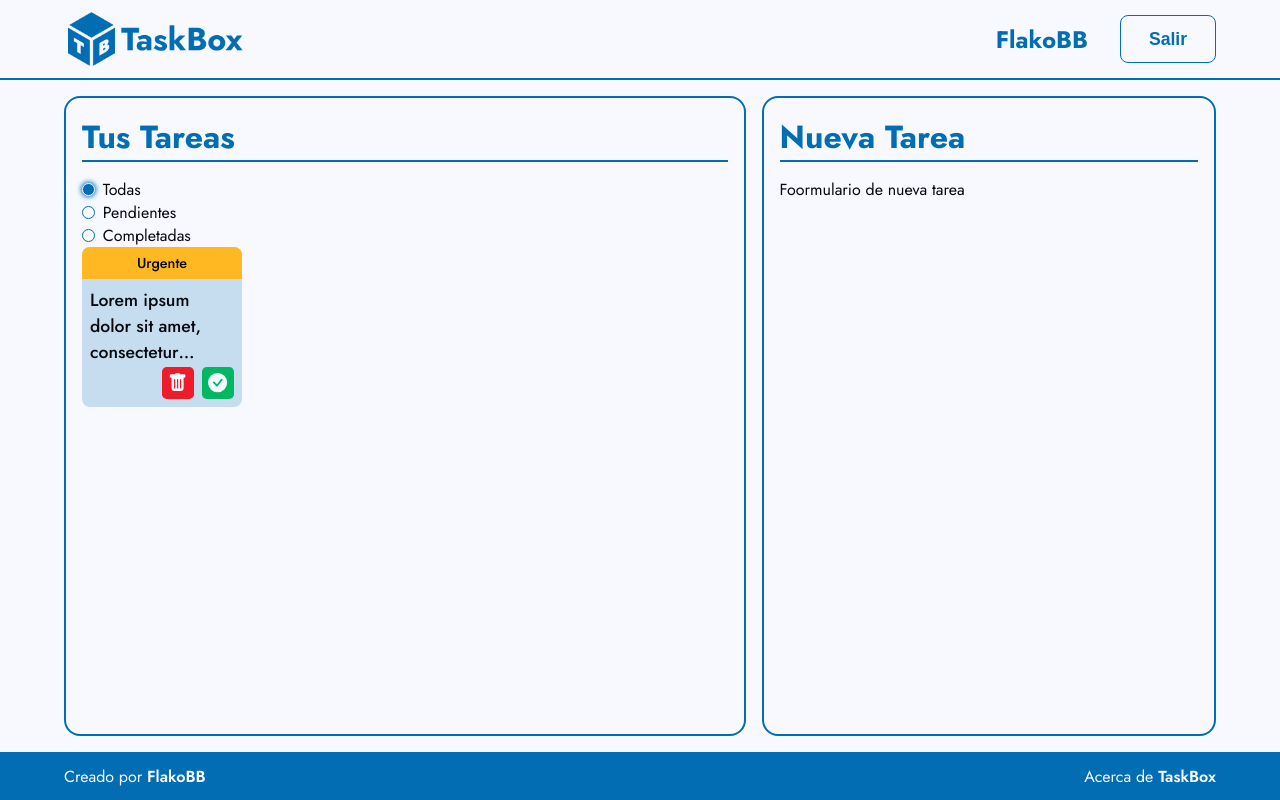
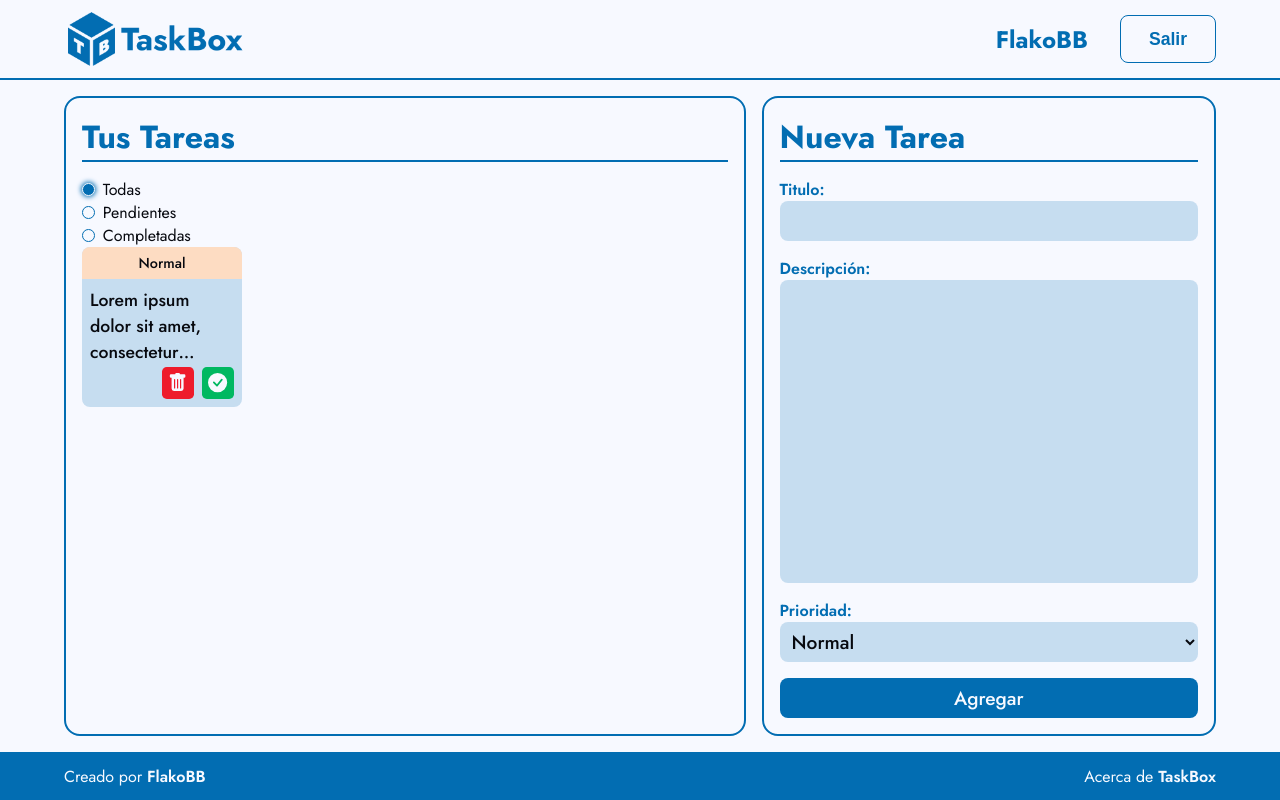
Before and after one commit to FlakoBB/taskbox, a Next.js app: page / in a window 1280 px wide. Built offline with nearby package versions, Linux system fonts and the light colour scheme.

Commit message:
new component: NewTaskForm

```diff
--- a/src/app/page.jsx
+++ b/src/app/page.jsx
@@ -6,6 +6,7 @@ import Footer from '@/components/pure/Footer'
 import Task from '@/components/pure/Task'
 import Radio from '@/components/pure/Radio'
 import { useState } from 'react'
+import NewTaskForm from '@/components/forms/newTaskForm'
 
 export default function Home () {
   const [filter, setFilter] = useState('all')
@@ -25,7 +26,7 @@ export default function Home () {
           <Task />
         </SectionContainer>
         <SectionContainer title='Nueva Tarea'>
-          Foormulario de nueva tarea
+          <NewTaskForm />
         </SectionContainer>
       </main>
       <Footer />
--- a/src/components/SectionContainer.jsx
+++ b/src/components/SectionContainer.jsx
@@ -1,7 +1,7 @@
 import PropTypes from 'prop-types'
 import styles from '@/styles/sectionContainer.module.scss'
 
-const SectionContainer = ({ title, children, danger }) => {
+const SectionContainer = ({ children, title = 'Titulo', danger = false }) => {
   return (
     <section className={`${styles.container} ${danger && styles.danger}`}>
       <h2 className={styles.title}>{title}</h2>
@@ -17,9 +17,4 @@ SectionContainer.propTypes = {
   danger: PropTypes.bool
 }
 
-SectionContainer.defaultProps = {
-  title: 'Titulo',
-  danger: false
-}
-
 export default SectionContainer
--- /dev/null
+++ b/src/components/forms/newTaskForm.jsx
@@ -0,0 +1,30 @@
+'use client'
+import styles from '@/styles/newTaskForm.module.scss'
+import { useId } from 'react'
+
+const NewTaskForm = () => {
+  const titleID = useId()
+  const descriptionID = useId()
+
+  return (
+    <form className={styles.form}>
+      <div className={styles.input_group}>
+        <label htmlFor={titleID}>Titulo:</label>
+        <input id={titleID} type='text' />
+      </div>
+      <div className={styles.input_group}>
+        <label htmlFor={descriptionID}>Descripción:</label>
+        <textarea id={descriptionID} />
+      </div>
+      <div className={styles.input_group}>
+        <label>Prioridad:</label>
+        <select>
+          <option>Normal</option>
+          <option>Urgente</option>
+        </select>
+      </div>
+      <button>Agregar</button>
+    </form>
+  )
+}
+export default NewTaskForm
--- a/src/components/pure/Task.jsx
+++ b/src/components/pure/Task.jsx
@@ -6,8 +6,8 @@ const Task = () => {
 
   return (
     <article className={`${styles.container} ${isCompleted && styles.completed}`}>
-      <div className={`${styles.priority} ${styles.urgent}`}>
-        <span>Urgente</span>
+      <div className={`${styles.priority} ${styles.normal}`}>
+        <span>Normal</span>
       </div>
       <div className={styles.content}>
         <p className={styles.title}>Lorem ipsum dolor sit amet, consectetur adipiscing elit, sed do eiusmod tempor incididunt ut labore et dolore magna aliqua.</p>
--- /dev/null
+++ b/src/styles/newTaskForm.module.scss
@@ -0,0 +1,67 @@
+@use 'colors' as clr;
+@use 'mixins' as mxn;
+
+.form {
+  display: flex;
+  flex-direction: column;
+  align-items: stretch;
+  justify-content: space-between;
+  gap: 1rem;
+  height: 100%;
+
+  .input_group {
+    @include mxn.flex_center;
+    flex-direction: column;
+    align-items: flex-start;
+
+    label {
+      font-size: 1rem;
+      font-weight: 600;
+      color: clr.$blue;
+    }
+
+    input,
+    textarea,
+    select {
+      width: 100%;
+      background-color: rgba(clr.$blue, .2);
+      border: none;
+      outline: none;
+      border-radius: .5rem;
+      font-family: inherit;
+      font-size: 1.2rem;
+      font-weight: 500;
+      padding: .2rem .5rem;
+    }
+
+    input,
+    select {
+      height: 2.5rem;
+    }
+
+    textarea {
+      flex-grow: 1;
+      resize: none;
+    }
+  }
+
+  .input_group:has(textarea) {
+    flex-grow: 1;
+  }
+
+  button {
+    height: 2.5rem;
+    border: none;
+    border-radius: .5rem;
+    background-color: clr.$blue;
+    color: clr.$white;
+    font-weight: 500;
+    font-size: 1.2rem;
+    font-family: inherit;
+    cursor: pointer;
+
+    &:hover {
+      background-color: rgba(clr.$blue, .8);
+    }
+  }
+}
--- a/src/styles/sectionContainer.module.scss
+++ b/src/styles/sectionContainer.module.scss
@@ -19,7 +19,7 @@
 
   .content {
     flex-grow: 1;
-    padding: 1rem 0;
+    padding: 1rem 0 0 0;
   }
 
   &.danger {
```
